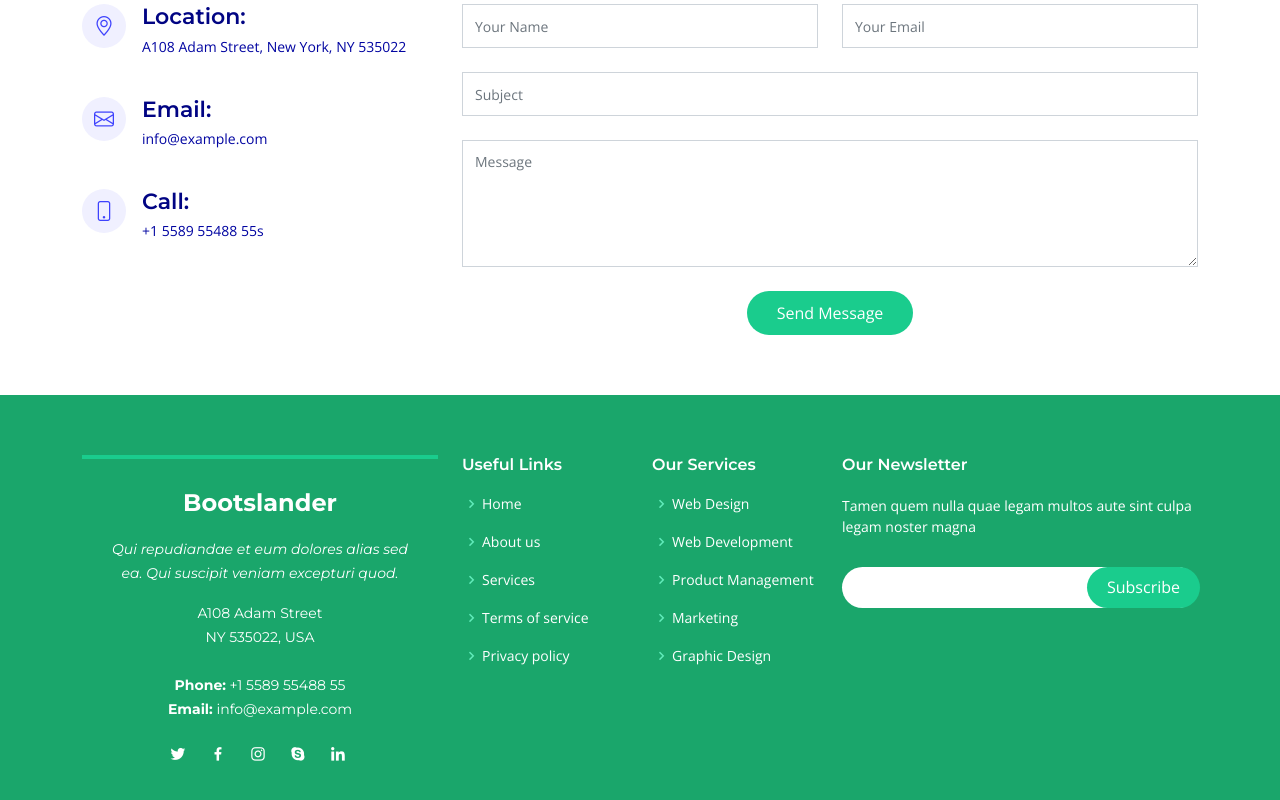
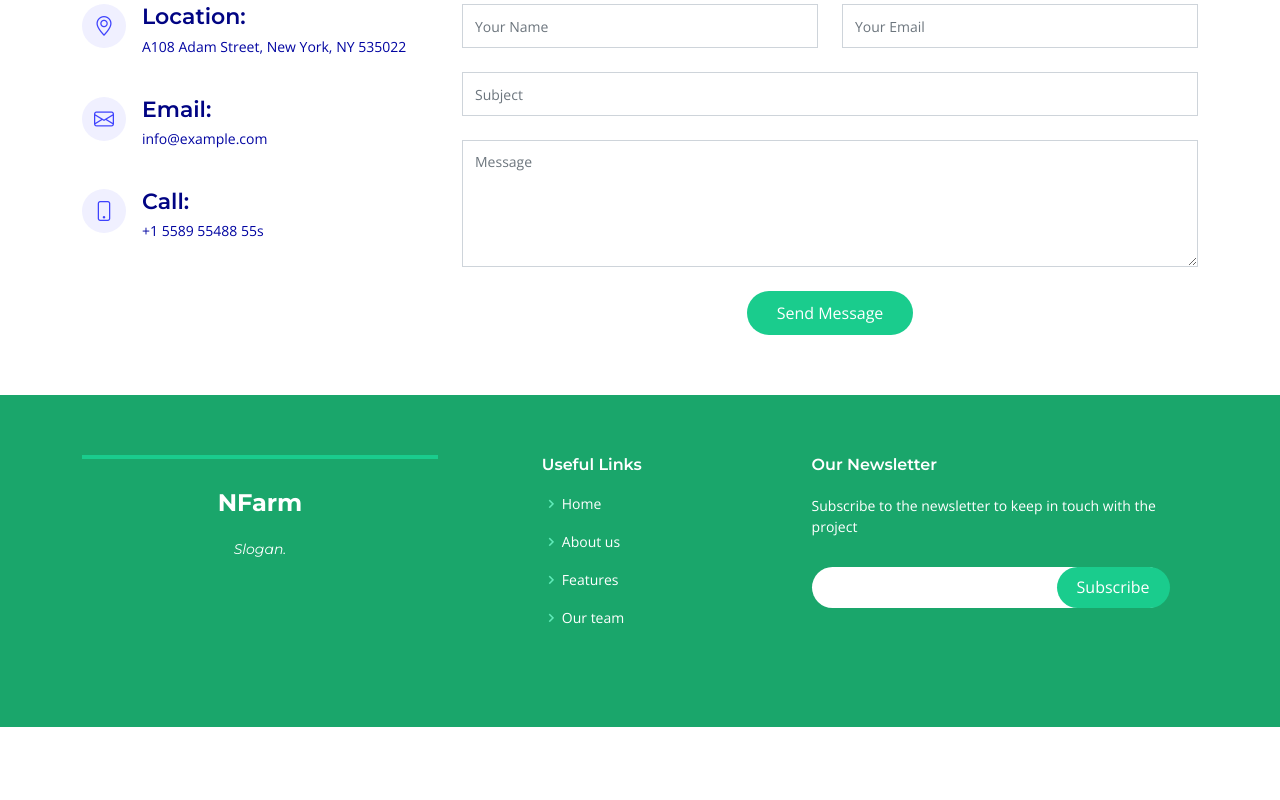
Before and after one commit to Scrabxd/NFarm, a Vue app: page / in a window 1280 px wide. Shown: the part 7415-8215 px from the top of the page. After the commit the page ends 8142 px from the top, so only its background shows below. Built offline with nearby package versions, Linux system fonts and the light colour scheme.

Commit message:
Modification of footer

```diff
--- a/public/assets/css/style.css
+++ b/public/assets/css/style.css
@@ -1428,6 +1428,11 @@ section {
 #footer .footer-top .footer-links ul li:first-child {
   padding-top: 0;
 }
+
+.see-us{
+  margin-left: 7%;
+  margin-right: 7%;
+}
 #footer .footer-top .footer-links ul a {
   color: #fff;
   transition: 0.3s;
--- a/src/components/Footer.vue
+++ b/src/components/Footer.vue
@@ -6,49 +6,27 @@
 
           <div class="col-lg-4 col-md-6">
             <div class="footer-info">
-              <h3>Bootslander</h3>
-              <p class="pb-3"><em>Qui repudiandae et eum dolores alias sed ea. Qui suscipit veniam excepturi quod.</em></p>
-              <p>
-                A108 Adam Street <br>
-                NY 535022, USA<br><br>
-                <strong>Phone:</strong> +1 5589 55488 55<br>
-                <strong>Email:</strong> info@example.com<br>
-              </p>
-              <div class="social-links mt-3">
-                <a href="#" class="twitter"><i class="bx bxl-twitter"></i></a>
-                <a href="#" class="facebook"><i class="bx bxl-facebook"></i></a>
-                <a href="#" class="instagram"><i class="bx bxl-instagram"></i></a>
-                <a href="#" class="google-plus"><i class="bx bxl-skype"></i></a>
-                <a href="#" class="linkedin"><i class="bx bxl-linkedin"></i></a>
-              </div>
+              <h3>NFarm</h3>
+              <p class="pb-3"><em>Slogan.</em></p>
+
             </div>
           </div>
 
-          <div class="col-lg-2 col-md-6 footer-links">
+          <div class="col-lg-2 col-md-6 footer-links see-us">
             <h4>Useful Links</h4>
             <ul>
               <li><i class="bx bx-chevron-right"></i> <a href="#">Home</a></li>
-              <li><i class="bx bx-chevron-right"></i> <a href="#">About us</a></li>
-              <li><i class="bx bx-chevron-right"></i> <a href="#">Services</a></li>
-              <li><i class="bx bx-chevron-right"></i> <a href="#">Terms of service</a></li>
-              <li><i class="bx bx-chevron-right"></i> <a href="#">Privacy policy</a></li>
+              <li><i class="bx bx-chevron-right"></i> <a href="#about">About us</a></li>
+              <li><i class="bx bx-chevron-right"></i> <a href="#features">Features</a></li>
+              <li><i class="bx bx-chevron-right"></i> <a href="#team">Our team</a></li>
+
             </ul>
           </div>
 
-          <div class="col-lg-2 col-md-6 footer-links">
-            <h4>Our Services</h4>
-            <ul>
-              <li><i class="bx bx-chevron-right"></i> <a href="#">Web Design</a></li>
-              <li><i class="bx bx-chevron-right"></i> <a href="#">Web Development</a></li>
-              <li><i class="bx bx-chevron-right"></i> <a href="#">Product Management</a></li>
-              <li><i class="bx bx-chevron-right"></i> <a href="#">Marketing</a></li>
-              <li><i class="bx bx-chevron-right"></i> <a href="#">Graphic Design</a></li>
-            </ul>
-          </div>
 
           <div class="col-lg-4 col-md-6 footer-newsletter">
             <h4>Our Newsletter</h4>
-            <p>Tamen quem nulla quae legam multos aute sint culpa legam noster magna</p>
+            <p> Subscribe to the newsletter to keep in touch with the project</p>
             <form action="" method="post">
               <input type="email" name="email"><input type="submit" value="Subscribe">
             </form>
```
